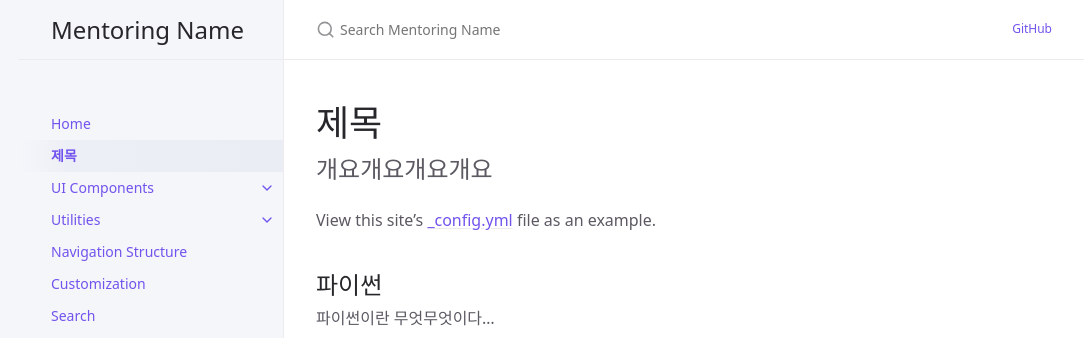
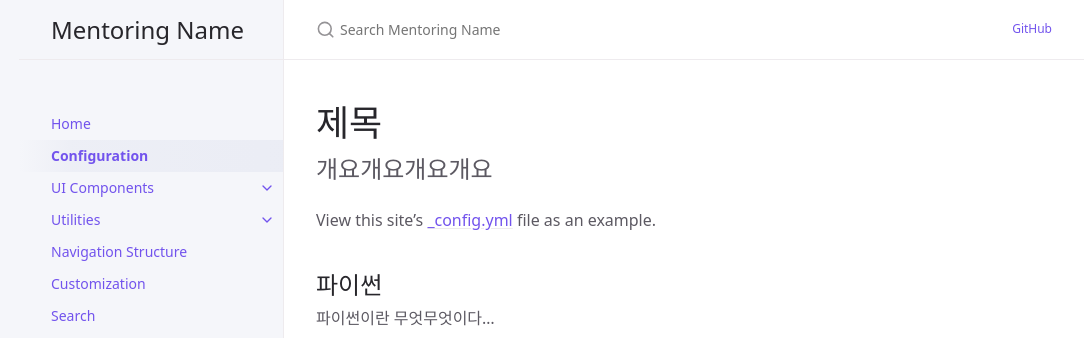
Before and after one commit to CLiF-1593/Test, a Jekyll site: the page built from docs/configuration.md, in a window 1280 px wide. Shown: the top 338 px of the page, without its empty margins (88-1172 px from the left). Built offline with Jekyll 4.4.1, drawn with Linux system fonts in a browser that asks for light colours.

Commit message:
Update configuration.md

```diff
--- a/docs/configuration.md
+++ b/docs/configuration.md
@@ -1,6 +1,6 @@
 ---
 layout: default
-title: 제목
+title: Configuration
 nav_order: 2
 ---
 
```
